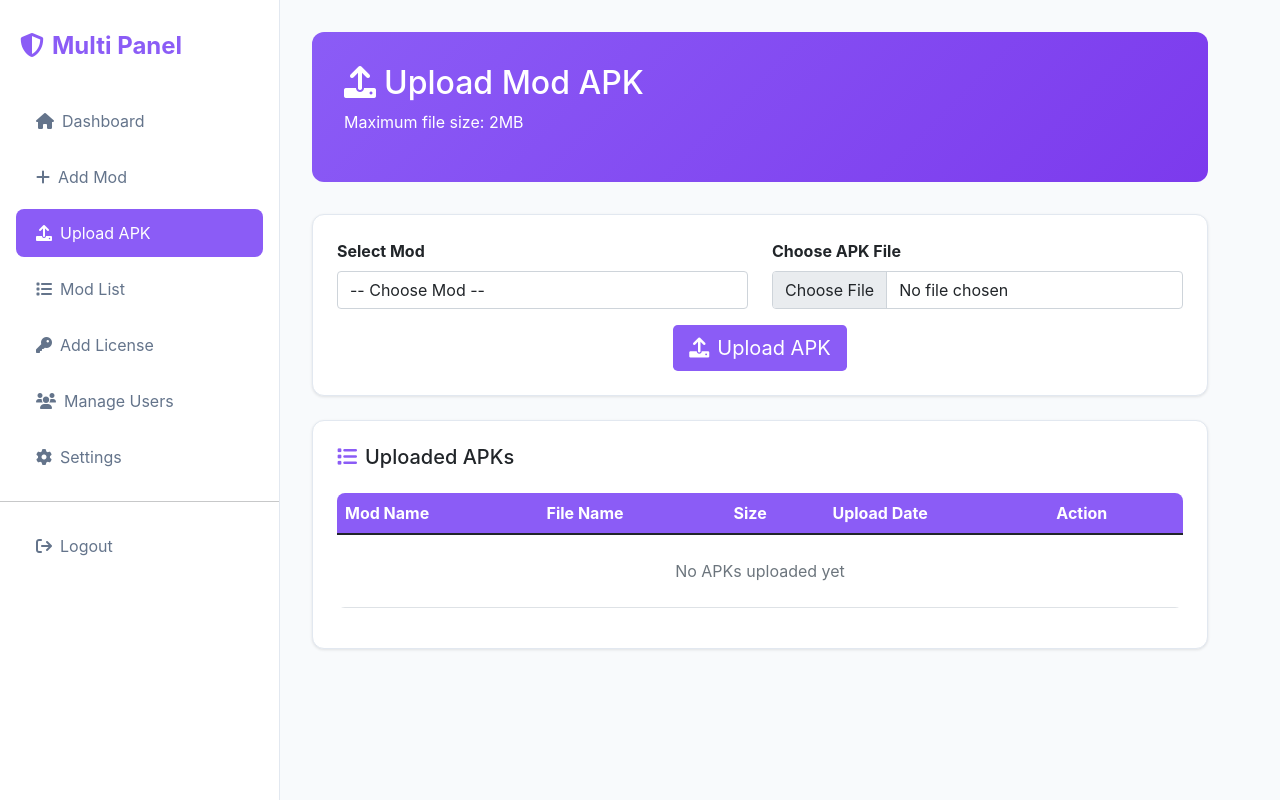
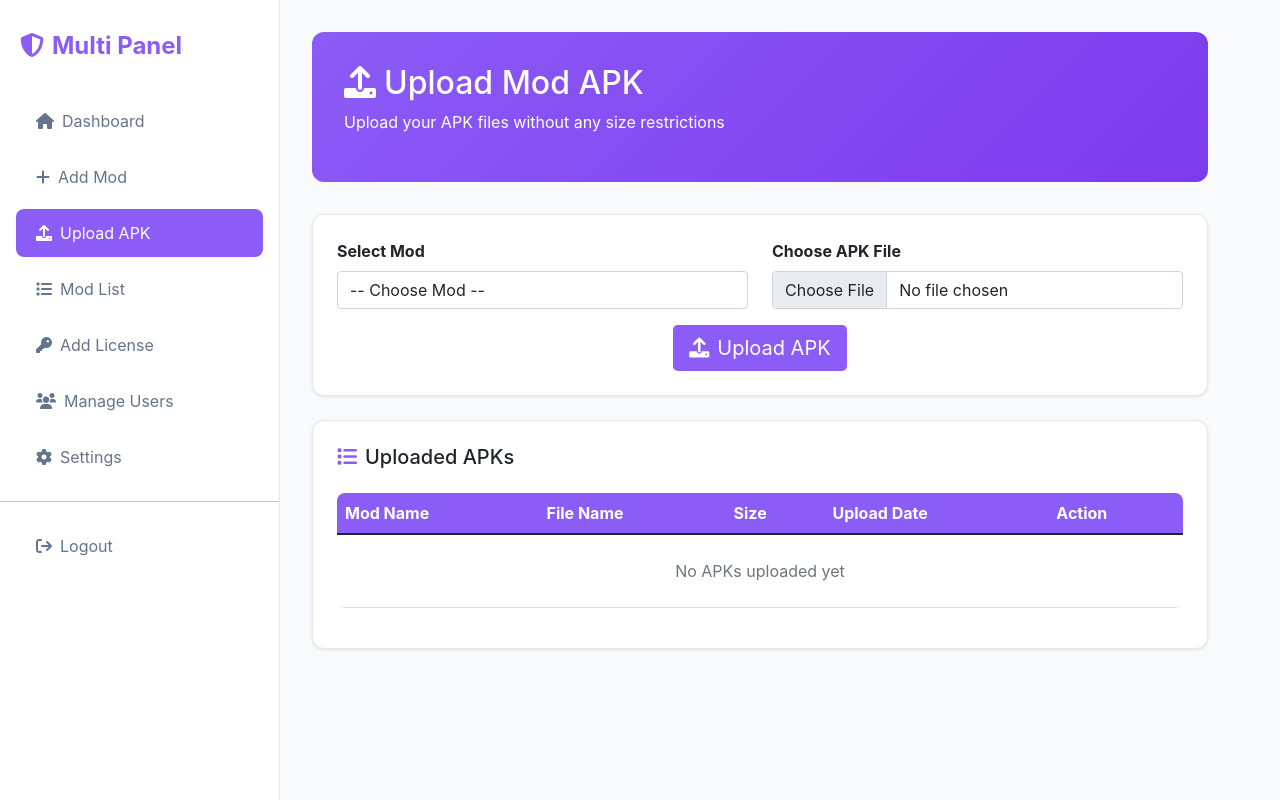
Before and after one commit to somysam12/rast, a PHP site: page /upload_mod.php in a window 1280 px wide. Run offline with PHP 8.4, Linux system fonts and the light colour scheme; the visitor is signed in with stand-in values (Sample User, id 1); data comes from the database, SQL or seed files in the repository; data that the repository does not hold is empty; some libraries are stand-ins or nearby versions.

Commit message:
Remove file size restrictions for APK uploads
Remove the MB file size limit and update the text to inform users they can upload files of any size.

Replit-Commit-Author: Agent
Replit-Commit-Session-Id: 0321752e-5457-4556-afba-76bdcda6f040
Replit-Commit-Checkpoint-Type: full_checkpoint
Replit-Commit-Event-Id: 87b9e3e2-6f65-4cf5-a56f-9ed7146174ba
Replit-Commit-Screenshot-Url: https://storage.googleapis.com/screenshot-production-us-central1/11a00d6a-a3ba-4db0-800b-70239725fd59/0321752e-5457-4556-afba-76bdcda6f040/fuBvXBv
Replit-Helium-Checkpoint-Created: true

```diff
--- a/upload_mod.php
+++ b/upload_mod.php
@@ -9,7 +9,6 @@ if (!isset($_SESSION['user_id']) || $_SESSION['role'] !== 'admin') {
 
 $pdo = getDBConnection();
 $success = $error = '';
-$uploadLimit = 2;
 
 // Handle upload
 if ($_POST && isset($_FILES['apk_file'])) {
@@ -105,7 +104,7 @@ $uploads = $pdo->query("SELECT ma.*, m.name FROM mod_apks ma LEFT JOIN mods m ON
             <div class="col-md-9 main">
                 <div class="header">
                     <h2><i class="fas fa-upload me-2"></i>Upload Mod APK</h2>
-                    <p>Maximum file size: <?php echo $uploadLimit; ?>MB</p>
+                    <p>Upload your APK files without any size restrictions</p>
                 </div>
 
                 <div class="card p-4 mb-4">
```
